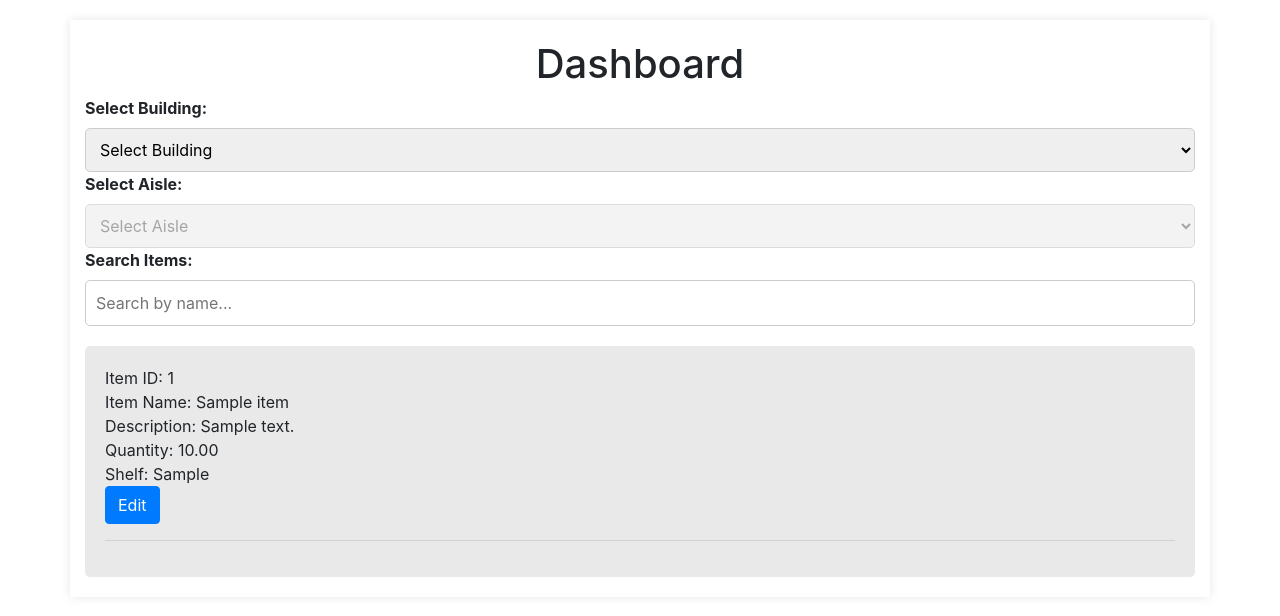
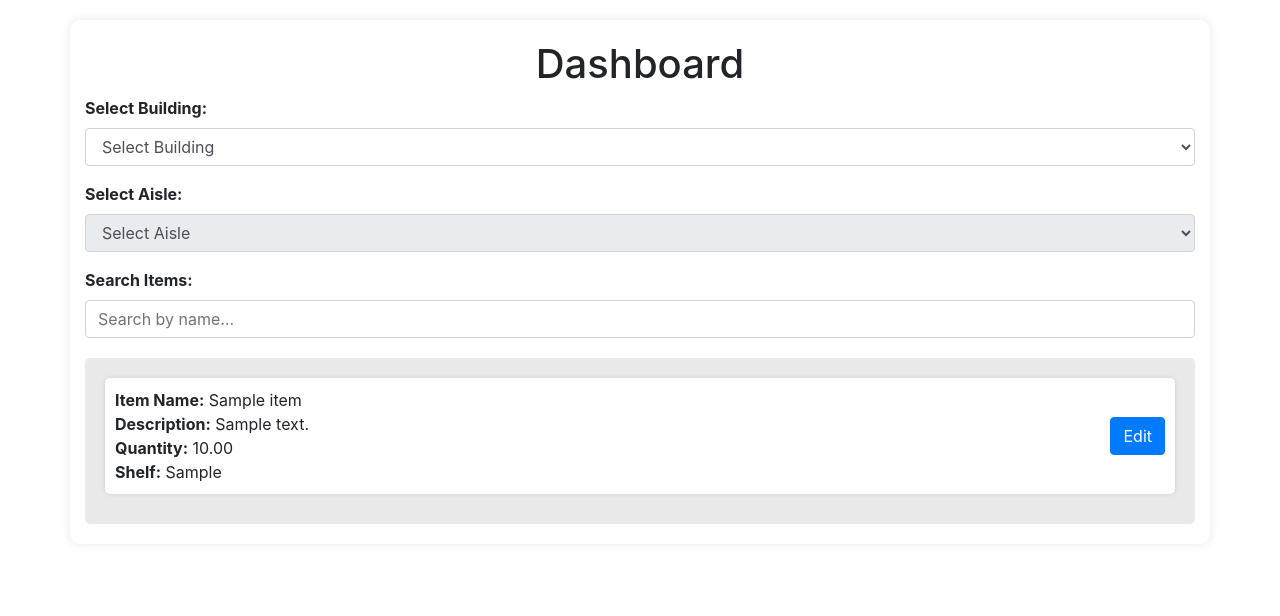
Before and after one commit to lultar/Leltar, a PHP site: page / in a window 1280 px wide. Shown: the top 616 px of the page. Run offline with PHP 8.4, Linux system fonts and the light colour scheme; tables that the repository leaves empty hold one stand-in row (values such as "Sample post"); data that the repository does not hold is empty.

Commit message:
Added advanced search and moved to prod folder

```diff
--- a/leltar_v1/index.php
+++ b/leltar_v1/index.php
@@ -10,18 +10,24 @@
 <body>
     <div class="container">
         <h1>Dashboard</h1>
+        <div class="form-group">
             <label for="building">Select Building:</label>
-        <select id="building">
+            <select id="building" class="form-control">
                 <option value="">Select Building</option>
             </select>
+        </div>
 
+        <div class="form-group">
             <label for="aisle">Select Aisle:</label>
-        <select id="aisle" disabled>
+            <select id="aisle" class="form-control" disabled>
                 <option value="">Select Aisle</option>
             </select>
+        </div>
 
+        <div class="form-group">
             <label for="search-bar">Search Items:</label>
-        <input type="text" id="search-bar" placeholder="Search by name...">
+            <input type="text" id="search-bar" class="form-control" placeholder="Search by name...">
+        </div>
 
         <div id="search-results"></div>
     </div>
@@ -50,6 +56,18 @@
                             <label for="itemShelf">Shelf</label>
                             <input type="text" class="form-control" id="itemShelf">
                         </div>
+                        <div class="form-group">
+                            <label for="itemBuilding">Building</label>
+                            <select class="form-control" id="itemBuilding">
+                                <!-- Options will be populated dynamically -->
+                            </select>
+                        </div>
+                        <div class="form-group">
+                            <label for="itemAisle">Aisle</label>
+                            <select class="form-control" id="itemAisle">
+                                <!-- Options will be populated dynamically -->
+                            </select>
+                        </div>
                         <input type="hidden" id="itemId">
                     </form>
                 </div>
@@ -73,6 +91,7 @@
                     if (xhr.readyState === XMLHttpRequest.DONE) {
                         if (xhr.status === 200) {
                             document.getElementById('building').innerHTML = xhr.responseText;
+                            document.getElementById('itemBuilding').innerHTML = xhr.responseText;
                         } else {
                             console.error('Error fetching buildings: ' + xhr.status);
                         }
@@ -81,22 +100,27 @@
                 xhr.open('GET', 'get_buildings.php', true);
                 xhr.send();
             }
-            search("","","");
+            search("", "", "");
 
             populateBuildings();
 
-            function populateAisles(building) {
+            function populateAisles(building, targetId, currentAisle) {
                 var xhr = new XMLHttpRequest();
                 xhr.onreadystatechange = function () {
                     if (xhr.readyState === XMLHttpRequest.DONE) {
                         if (xhr.status === 200) {
-                            document.getElementById('aisle').innerHTML = xhr.responseText;
-                            document.getElementById('aisle').disabled = false;
-                            document.getElementById('aisle').addEventListener('change', function() {
+                            document.getElementById(targetId).innerHTML = xhr.responseText;
+                            if (targetId === 'aisle') {
+                                document.getElementById(targetId).disabled = false;
+                                document.getElementById(targetId).addEventListener('change', function () {
                                     var selectedBuilding = document.getElementById('building').value;
                                     var selectedAisle = this.value;
                                     search(selectedBuilding, selectedAisle, '');
                                 });
+                                if (currentAisle) {
+                                    document.getElementById(targetId).value = currentAisle;
+                                }
+                            }
                         } else {
                             console.error('Error fetching aisles: ' + xhr.status);
                         }
@@ -123,27 +147,34 @@
             }
 
             function addEditButtons() {
-                document.querySelectorAll('.edit-button').forEach(function(button) {
-                    button.addEventListener('click', function() {
+                document.querySelectorAll('.edit-button').forEach(function (button) {
+                    button.addEventListener('click', function () {
                         var itemId = this.dataset.itemId;
                         var itemName = this.dataset.itemName;
                         var itemQuantity = this.dataset.itemQuantity;
                         var itemShelf = this.dataset.itemShelf;
+                        var itemBuilding = document.getElementById('building').value;
+                        var itemAisle = document.getElementById('aisle').value;
 
                         document.getElementById('itemId').value = itemId;
                         document.getElementById('itemName').value = itemName;
                         document.getElementById('itemQuantity').value = itemQuantity;
                         document.getElementById('itemShelf').value = itemShelf;
 
+                        document.getElementById('itemBuilding').value = itemBuilding;
+                        populateAisles(itemBuilding, 'itemAisle', itemAisle);
+
                         $('#editModal').modal('show');
                     });
                 });
             }
 
-            window.saveChanges = function() {
+            window.saveChanges = function () {
                 var itemId = document.getElementById('itemId').value;
                 var itemQuantity = document.getElementById('itemQuantity').value;
                 var itemShelf = document.getElementById('itemShelf').value;
+                var itemBuilding = document.getElementById('itemBuilding').value;
+                var itemAisle = document.getElementById('itemAisle').value;
 
                 var xhr = new XMLHttpRequest();
                 xhr.onreadystatechange = function () {
@@ -161,13 +192,13 @@
                 };
                 xhr.open('POST', 'update_item.php', true);
                 xhr.setRequestHeader('Content-Type', 'application/x-www-form-urlencoded');
-                xhr.send('itemId=' + encodeURIComponent(itemId) + '&itemQuantity=' + encodeURIComponent(itemQuantity) + '&itemShelf=' + encodeURIComponent(itemShelf));
+                xhr.send('itemId=' + encodeURIComponent(itemId) + '&itemQuantity=' + encodeURIComponent(itemQuantity) + '&itemShelf=' + encodeURIComponent(itemShelf) + '&itemBuilding=' + encodeURIComponent(itemBuilding) + '&itemAisle=' + encodeURIComponent(itemAisle));
             }
 
             document.getElementById('building').addEventListener('change', function () {
                 var selectedBuilding = this.value;
                 if (selectedBuilding) {
-                    populateAisles(selectedBuilding);
+                    populateAisles(selectedBuilding, 'aisle');
                 } else {
                     document.getElementById('aisle').innerHTML = '<option value="">Select Aisle</option>';
                     document.getElementById('aisle').disabled = true;
--- a/leltar_v1/search.php
+++ b/leltar_v1/search.php
@@ -43,13 +43,15 @@ if ($stmt) {
     // Display search results
     if (mysqli_num_rows($result) > 0) {
         while ($row = mysqli_fetch_assoc($result)) {
-            echo "Item ID: " . $row['ItemID'] . "<br>";
-            echo "Item Name: " . $row['ItemName'] . "<br>";
-            echo "Description: " . $row['Description'] . "<br>";
-            echo "Quantity: " . $row['Quantity'] . "<br>";
-            echo "Shelf: " . $row['ShelfName'] . "<br>";
+            echo "<div class='search-item'>";
+            echo "<div>";
+            echo "<strong>Item Name:</strong> " . $row['ItemName'] . "<br>";
+            echo "<strong>Description:</strong> " . $row['Description'] . "<br>";
+            echo "<strong>Quantity:</strong> " . $row['Quantity'] . "<br>";
+            echo "<strong>Shelf:</strong> " . $row['ShelfName'] . "<br>";
+            echo "</div>";
             echo "<button class='edit-button btn btn-primary' data-item-id='" . $row['ItemID'] . "' data-item-name='" . $row['ItemName'] . "' data-item-quantity='" . $row['Quantity'] . "' data-item-shelf='" . $row['ShelfName'] . "'>Edit</button>";
-            echo "<hr>";
+            echo "</div>";
         }
     } else {
         echo "No results found.";
--- a/leltar_v1/styles.css
+++ b/leltar_v1/styles.css
@@ -21,6 +21,7 @@ body {
     padding: 20px;
     background: #fff;
     box-shadow: 0 0 10px rgba(0, 0, 0, 0.1);
+    border-radius: 10px;
 }
 
 /* Style the heading */
@@ -32,16 +33,19 @@ h1 {
 
 /* Style the form labels */
 label {
-    display: block;
-    margin-bottom: 10px;
+    margin-bottom: 5px;
     font-weight: bold;
 }
 
-/* Style the select elements */
+/* Style the form groups */
+.form-group {
+    margin-bottom: 20px;
+}
+
+/* Style the select and input elements */
 select, input {
     width: 100%;
     padding: 10px;
-    margin-bottom: 20px;
     border: 1px solid #ccc;
     border-radius: 5px;
     font-size: 1em;
@@ -53,6 +57,23 @@ select, input {
     padding: 20px;
     background: #e9e9e9;
     border-radius: 5px;
+}
+
+/* Style individual search result items */
+.search-item {
+    display: flex;
+    justify-content: space-between;
+    align-items: center;
+    padding: 10px;
+    background: #fff;
+    border-radius: 5px;
+    margin-bottom: 10px;
+    box-shadow: 0 0 5px rgba(0, 0, 0, 0.1);
+}
+
+/* Style the edit button */
+.edit-button {
+    margin-left: 10px;
 }
 
 /* Responsive styles */
```
Also changed, not shown: leltar_v1/get_aisles.php (+12 -4 lines), leltar_v1/update_item.php (+8 -2 lines). Lines whose indentation alone changed are shown as unchanged.
